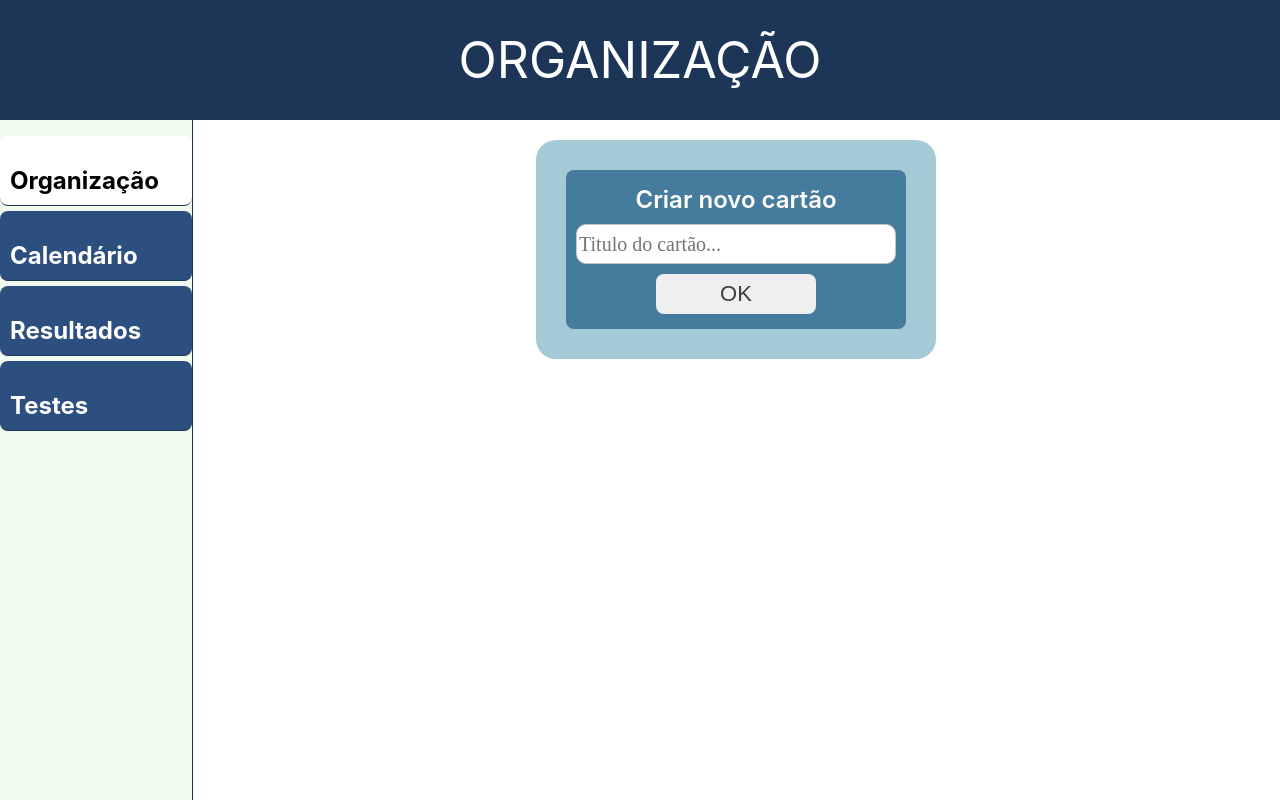
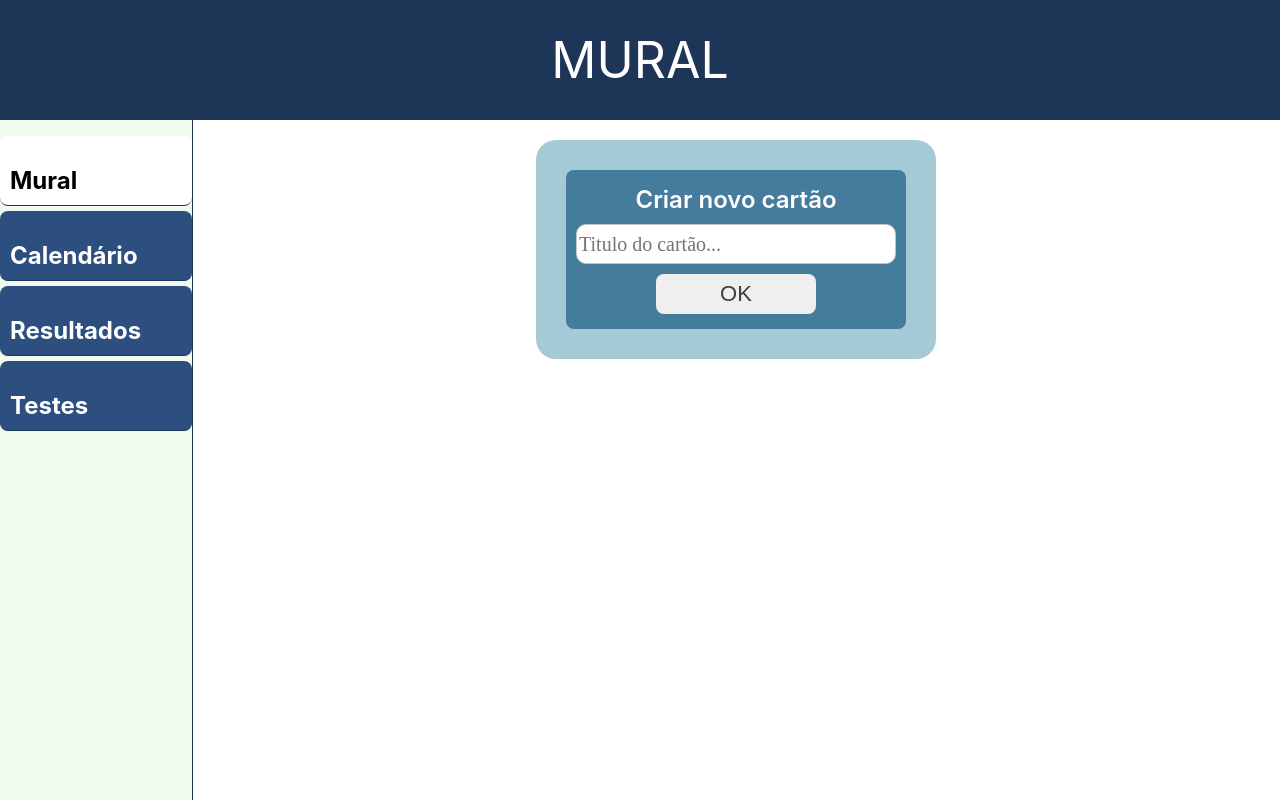
Before and after one commit to WillianHoracio/Lab-Planner, a React (Create React App) app: page / in a window 1280 px wide. Shown: the top 800 px of the page. Built offline with nearby package versions, Linux system fonts and the light colour scheme; a web font is replaced by a local one.

Commit message:
Alterado organização para mural

```diff
--- a/src/App.js
+++ b/src/App.js
@@ -5,16 +5,16 @@ import Planner from './components/Planner';
 
 function App() {
   const [menuSelected, setMenuSelected] = useState([
-    { name: "Organização", active: true },
+    { name: "Mural", active: true },
     { name: "Calendário", active: false },
     { name: "Resultados", active: false },
     { name: "Testes", active: false }
   ])
 
-  const [pageTitle, setPageTitle] = useState('Organização')
+  const [pageTitle, setPageTitle] = useState('Mural')
 
   const menuItemList = [
-    "Organização",
+    "Mural",
     "Calendário",
     "Resultados",
     "Testes"
@@ -57,7 +57,7 @@ function App() {
       </section>
       <main className='content'>
         {menuSelected.map(item =>
-            item.name === 'Organização' && item.active && <Planner key="item.name" />
+            item.name === 'Mural' && item.active && <Planner key="item.name" />
             || item.name === 'Calendário' && item.active && <img key="item.name" src={imageUnderConstructionLink}/>
             || item.name === 'Resultados' && item.active && <img key="item.name" src={imageUnderConstructionLink}/>
             || item.name === 'Testes' && item.active && <img key="item.name" src={imageUnderConstructionLink}/>
```
